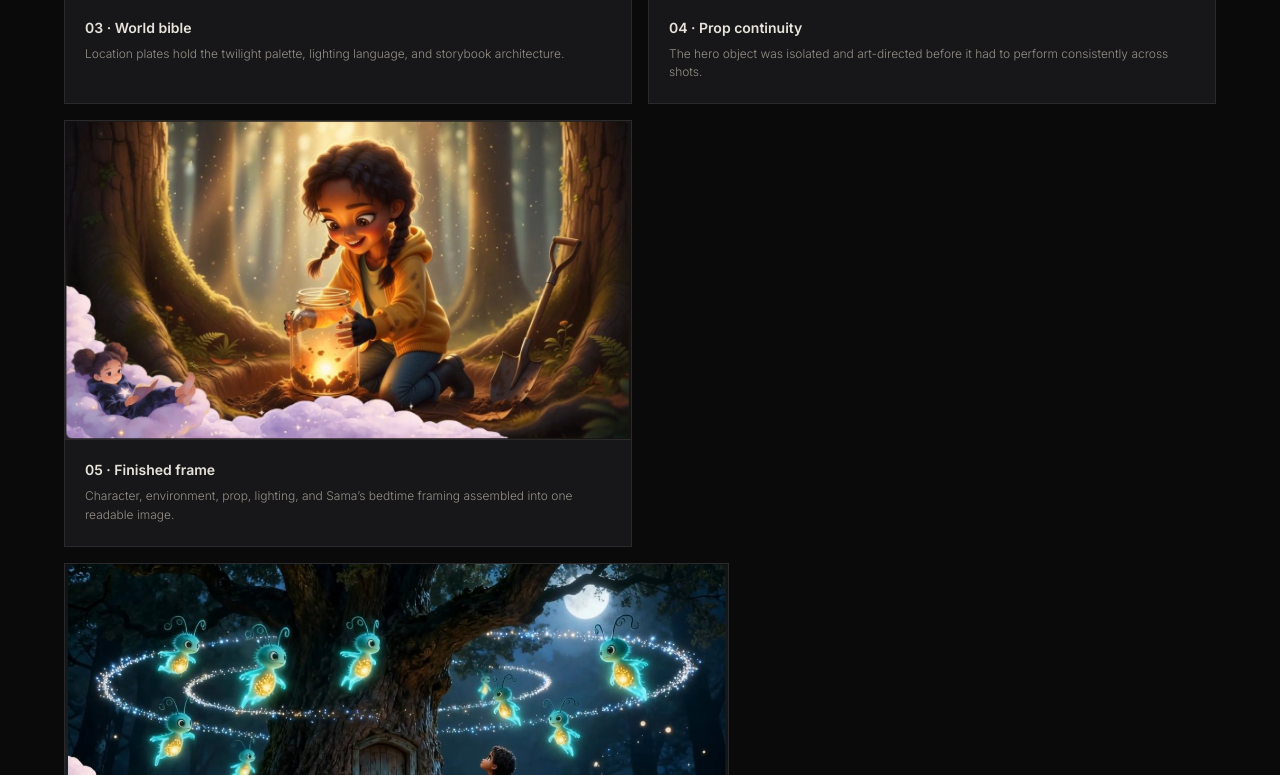
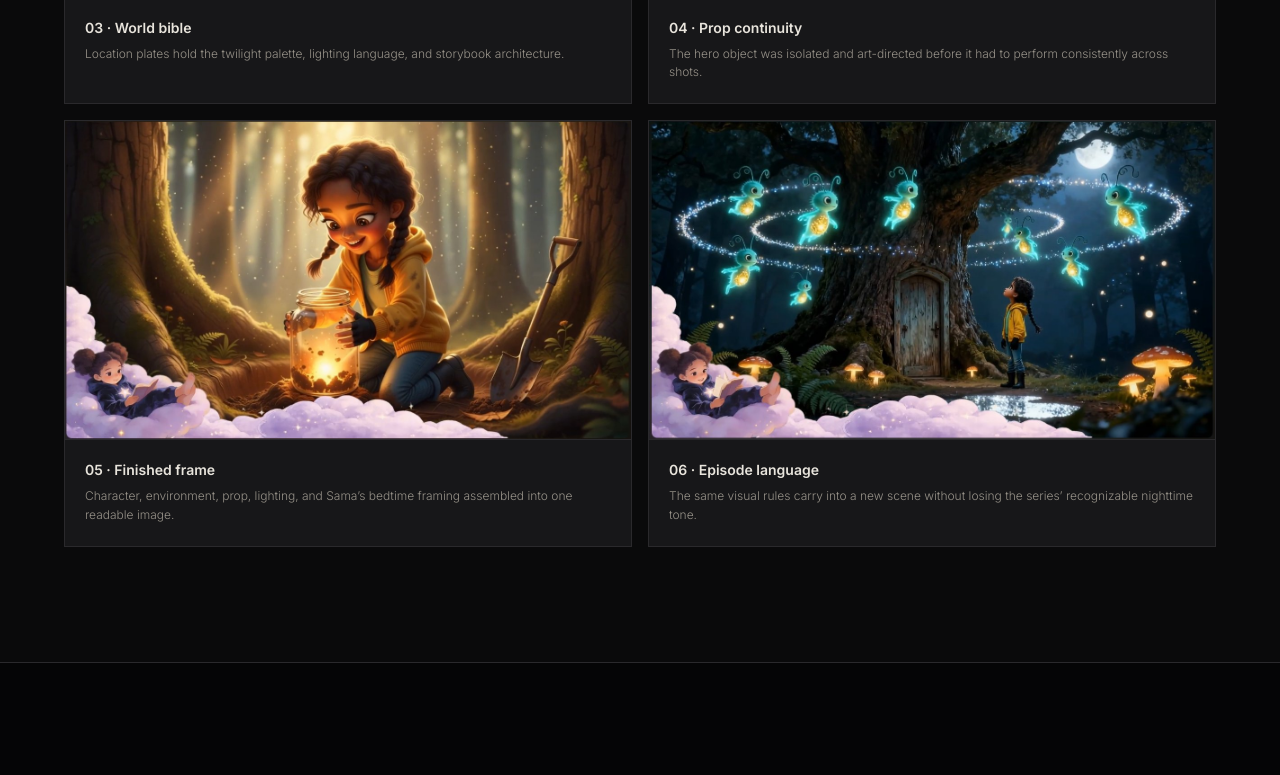
Before and after one commit to terrancewharden/Terrance-Harden-Portfolio, a website: page public/ai/sama.html in a window 1280 px wide. Shown: the part 5967-6742 px from the top of the page. Drawn offline with Linux system fonts and the light colour scheme.

Commit message:
Balance Sama evidence gallery

```diff
--- a/public/ai/sama.html
+++ b/public/ai/sama.html
@@ -25,7 +25,7 @@
       <figure class="proof-shot"><img src="/media/sama/cottage-world-reference.jpg" alt="Nighttime cottage environment reference for the story world" loading="lazy" width="1800" height="1011"><figcaption><b>03 · World bible</b><span>Location plates hold the twilight palette, lighting language, and storybook architecture.</span></figcaption></figure>
       <figure class="proof-shot"><img src="/media/sama/magic-shovel-reference.jpg" alt="Designed magic shovel prop with glowing engraved symbols" loading="lazy" width="1800" height="1011"><figcaption><b>04 · Prop continuity</b><span>The hero object was isolated and art-directed before it had to perform consistently across shots.</span></figcaption></figure>
       <figure class="proof-shot"><img src="/media/sama/finished-frame-hidden-garden.jpg" alt="Finished story frame of Jacie discovering a glowing jar in the woods" loading="lazy" width="1256" height="710"><figcaption><b>05 · Finished frame</b><span>Character, environment, prop, lighting, and Sama’s bedtime framing assembled into one readable image.</span></figcaption></figure>
-      <figure class="proof-shot proof-wide"><img src="/media/sama/finished-frame-whispering-woods.jpg" alt="Finished moonlit story frame with Jacie and glowing forest creatures" loading="lazy" width="1259" height="709"><figcaption><b>06 · Episode language</b><span>The same visual rules carry into a new scene without losing the series’ recognizable nighttime tone.</span></figcaption></figure>
+      <figure class="proof-shot"><img src="/media/sama/finished-frame-whispering-woods.jpg" alt="Finished moonlit story frame with Jacie and glowing forest creatures" loading="lazy" width="1259" height="709"><figcaption><b>06 · Episode language</b><span>The same visual rules carry into a new scene without losing the series’ recognizable nighttime tone.</span></figcaption></figure>
     </div>
   </div></section>
   <section class="case-section dark"><div class="ai-shell case-section-grid"><div><p class="mono">The honest result</p><h2>Workflow proof before audience proof.</h2></div><div class="case-copy"><p>At the time of review, the channel had five subscribers and 51 total views. I do not describe it as an audience-growth success.</p><p>The production also revealed visible tool failures: motion could misread an action, aspect ratios could drift, and a model’s default “animated film” look could override my direction. Those failures became part of the workflow—review, reject, repair, and document.</p><p>The next improvement is quality control before scale: tighten the visual bible, formalize rejection criteria, and make the episode checklist strong enough that another collaborator could understand how the world is supposed to look and feel.</p><p class="honesty"><strong>What this case proves:</strong> episodic direction, multimodal AI fluency, workflow design, visual quality control, and the discipline to turn experiments into a repeatable creative practice.</p></div></div></section>
```
